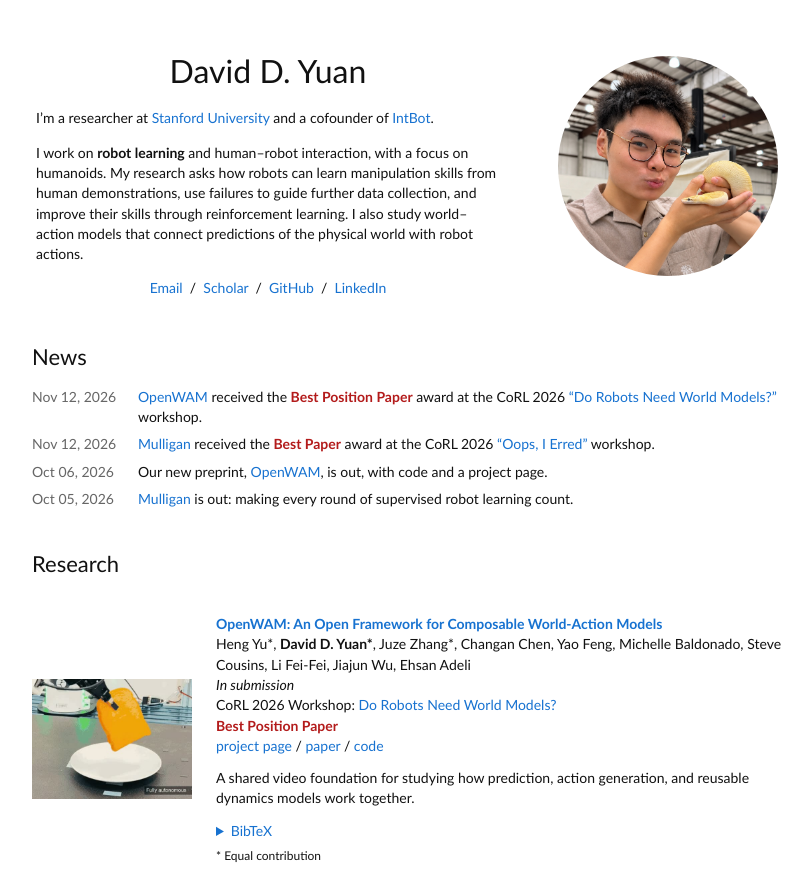
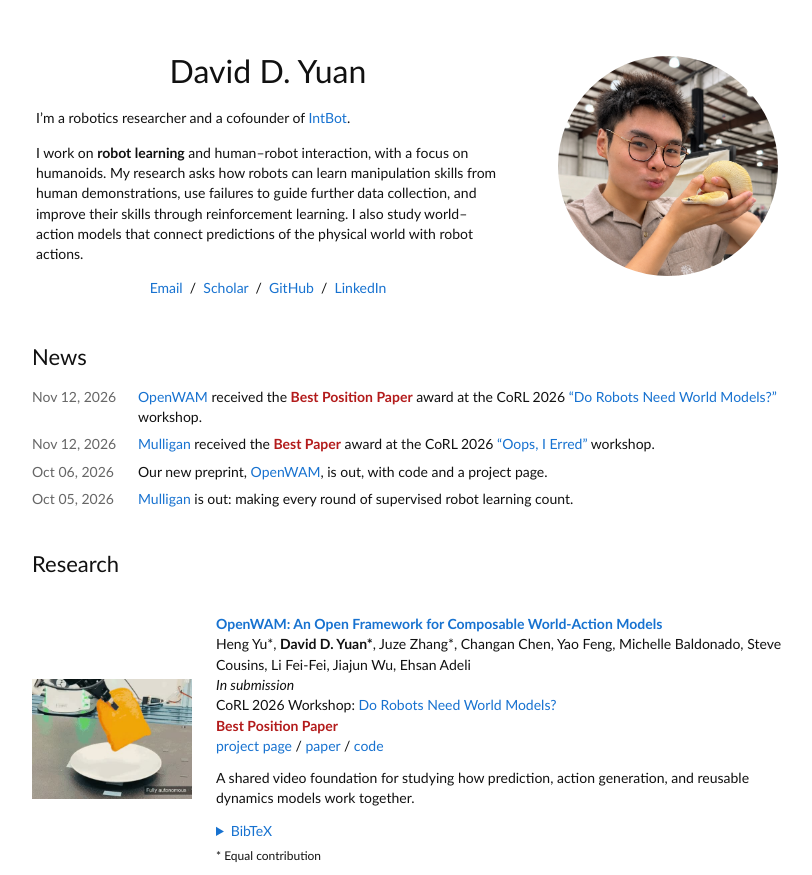
Before and after one commit to DaivdYuan/DaivdYuan.github.io, a website: page docs/index.html in a window 1280 px wide. Shown: the top 875 px of the page, without its empty margins (224-1036 px from the left). Drawn offline with Linux system fonts and the light colour scheme.

Commit message:
Remove the Stanford affiliation from the introductory bio

```diff
--- a/docs/index.html
+++ b/docs/index.html
@@ -26,7 +26,7 @@
             <tr style="padding:0px">
               <td class="intro-copy" style="padding:2.5%;width:63%;vertical-align:middle">
                 <h1 class="name" style="text-align:center">David D. Yuan</h1>
-                <p>I’m a researcher at <a href="https://www.stanford.edu/">Stanford University</a> and a cofounder of <a href="https://intbot.ai/">IntBot</a>.</p>
+                <p>I’m a robotics researcher and a cofounder of <a href="https://intbot.ai/">IntBot</a>.</p>
                 <p>I work on <strong>robot learning</strong> and human–robot interaction, with a focus on humanoids. My research asks how robots can learn manipulation skills from human demonstrations, use failures to guide further data collection, and improve their skills through reinforcement learning. I also study world–action models that connect predictions of the physical world with robot actions.</p>
                 <p class="profile-links" style="text-align:center">
                   <a href="mailto:davidy02@stanford.edu">Email</a> &nbsp;/&nbsp;
```
Also changed, not shown: public/index.html (+1 -1 lines).
